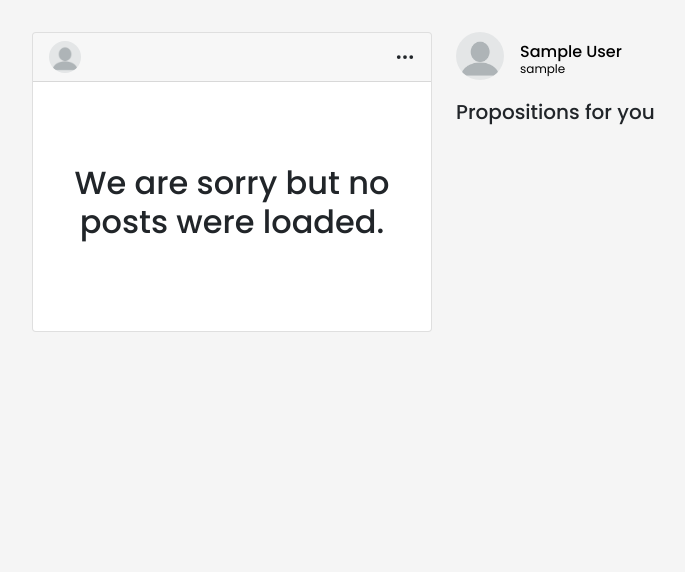
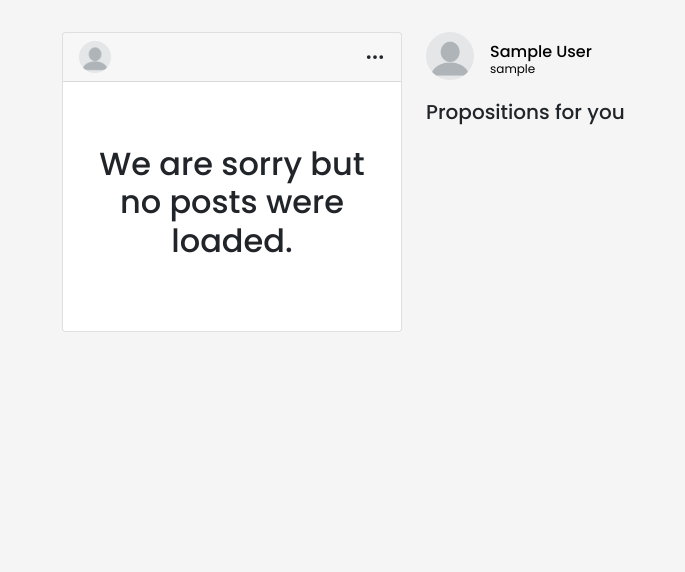
Before and after one commit to MadGotten/Social-Life, a Flask app: page / in a window 1280 px wide. Shown: the part 56-628 px from the top of the page, without its empty margins (246-931 px from the left). Run offline with Flask 3, Linux system fonts and the light colour scheme; the visitor is signed in with stand-in values (Sample User, id 1); data comes from the database, SQL or seed files in the repository; data that the repository does not hold is empty; some libraries are stand-ins or nearby versions.

Commit message:
Fix post incorrect width

```diff
--- a/website/templates/main.html
+++ b/website/templates/main.html
@@ -1,9 +1,9 @@
 {% extends "index.html" %}
 {% block content %}
 <section class="container-lg d-flex flex-lg-row flex-column-reverse justify-content-center align-items-center align-items-lg-start gap-4 mb-4">
-    <div class="d-flex flex-column gap-5">
+    <div class="d-flex flex-column gap-5" style="max-width: 340px; min-width: 260px ;width: 100%">
         {% if posts.pages == 0 %}
-        <div class="card" style="width: 400px;height:300px;">
+        <div class="card w-100" style="height:300px;">
             <div class="card-header py-2 d-flex justify-content-between">
                 <img src="../static/profile_images/default.png" alt="profile" class="rounded-circle" style="width: 32px; height: 32px;"></img>
                 <svg xmlns="http://www.w3.org/2000/svg" width="20" height="20" fill="currentColor" class="bi bi-three-dots align-self-center" viewBox="0 0 16 16">
--- a/website/templates/post.html
+++ b/website/templates/post.html
@@ -1,5 +1,5 @@
 {% for post in posts.items %}
-<div class="card" style="max-width: 400px; min-width: 260px ;width: 100%;height:500px">
+<div class="card" style="height:500px">
     <div class="card-header p-0 d-flex justify-content-between align-items-center">
         <div class="d-flex px-3 py-2 flex-row align-items-center gap-2">
             <a href="/{{post.user.username}}" class="rounded-circle">
```
